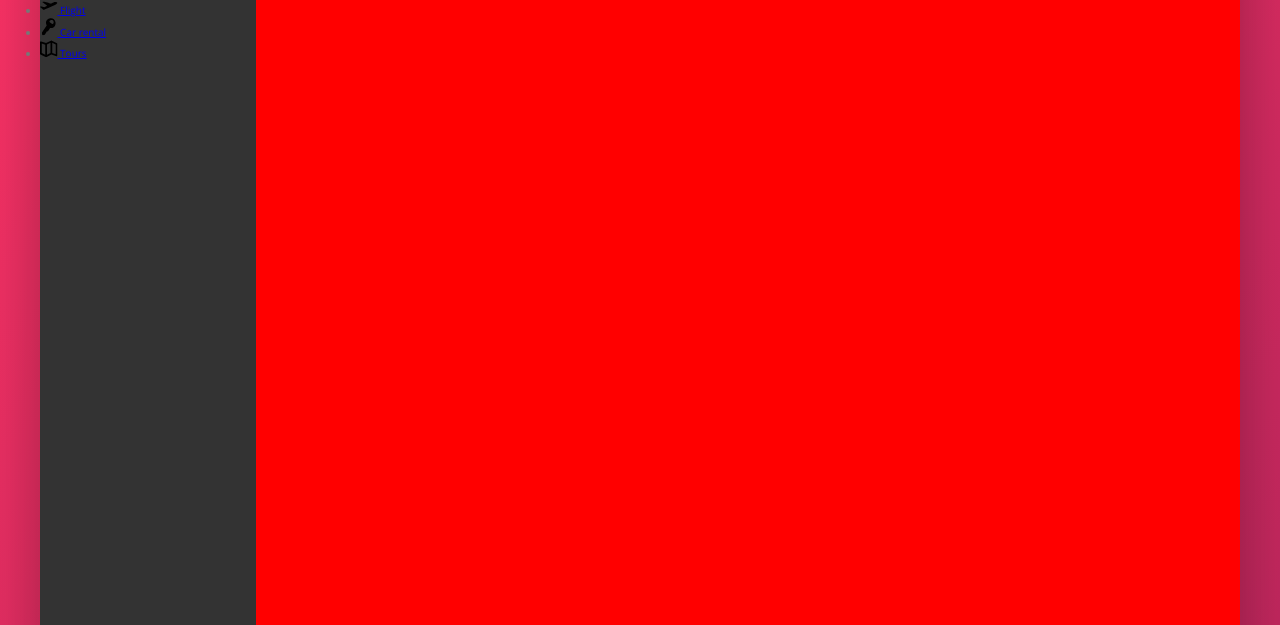
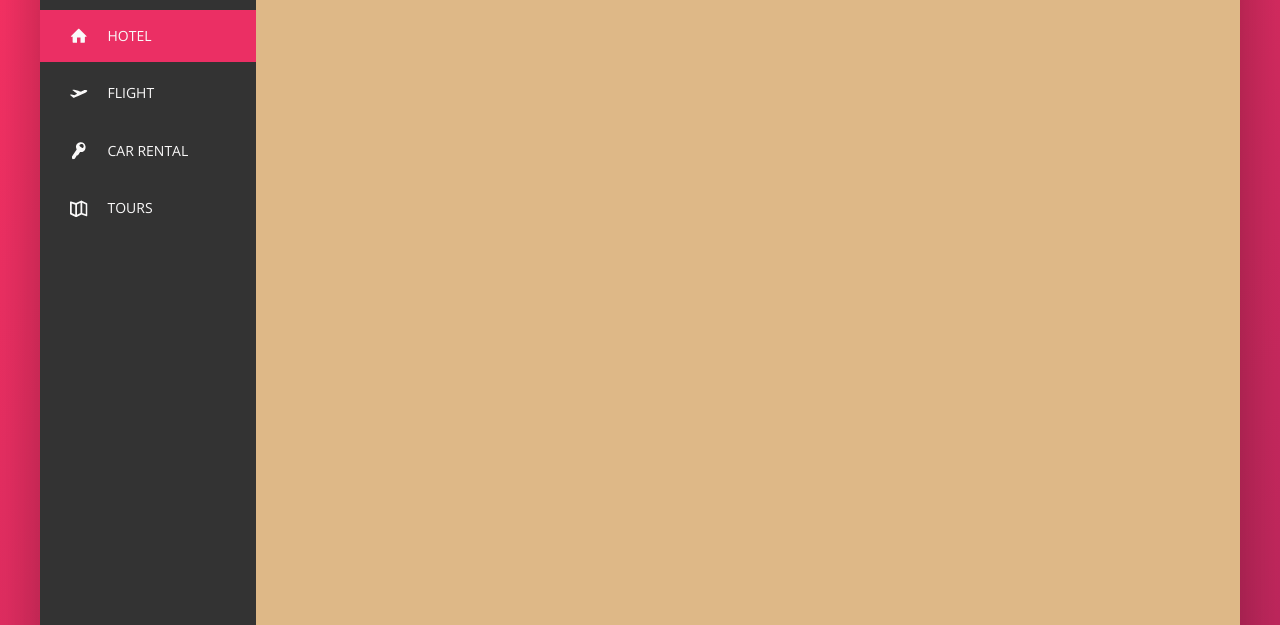
Before and after one commit to sholua/trillo, a website: page index.html in a window 1280 px wide. Shown: the part 175-800 px from the top of the page. Drawn offline with nearby package versions, Linux system fonts and the light colour scheme; files that its build step writes are made by us from their sources.

Commit message:
Sidebar navigation with flexbox

```diff
--- a/index.html
+++ b/index.html
@@ -46,7 +46,7 @@
             <div class="content">
                 <nav class="sidebar">
                     <ul class="side-nav">
-                        <li class="side-nav__item">
+                        <li class="side-nav__item side-nav__item--active">
                             <a href="#" class="side-nav__link">
                                 <svg class="side-nav__icon">
                                     <use xlink:href="img/sprite.svg#icon-home"></use>
--- a/sass/_components.scss
+++ b/sass/_components.scss
@@ -120,17 +120,64 @@
 /////////////////////////////////
 //// Side Navigation
 .side-nav {
+  font-size: 1.4rem;
+  margin-top: 3.5rem;
+  list-style: none;
+
   &__item {
+    position: relative;
 
+    &:not(:last-child) {
+      margin-bottom: 0.5rem;
+    }
+
+    &::before {
+      content: "";
+      position: absolute;
+      top: 0;
+      left: 0;
+      height: 100%;
+      width: 3px;
+      background-color: var(--color-primary);
+      transform-origin: center; //default
+      transform: scaleY(0);
+      transition: transform .2s,
+                  width .4s cubic-bezier(1,0,0,1) .2s,
+                  background-color .1s;
+    }
+  }
+
+  &__item:hover::before,
+  &__item--active::before {
+    transform: scaleY(1);
+    width: 100%;
+  }
+
+  &__item:active::before {
+    background-color: var(--color-primary-light);
   }
 
   &__link {
+    &:link,
+    &:visited {
+      text-decoration: none;
+      text-transform: uppercase;
+      color: var(--color-grey-light-1);
+      display: block;
+      padding: 1.5rem 3rem;
+      position: relative;
+      z-index: 10;
 
+      display: flex;
+      align-items: center;
+    }
   }
 
   &__icon {
     height: 1.75rem;
     width: 1.75rem;
+    margin-right: 2rem;
+    fill: currentColor;
   }
 }
 
--- a/sass/_layout.scss
+++ b/sass/_layout.scss
@@ -36,7 +36,7 @@
 
   // Test
   height: 80rem;
-  background-color: red;
+  background-color: burlywood;
 
   flex: 1;
 }
```
